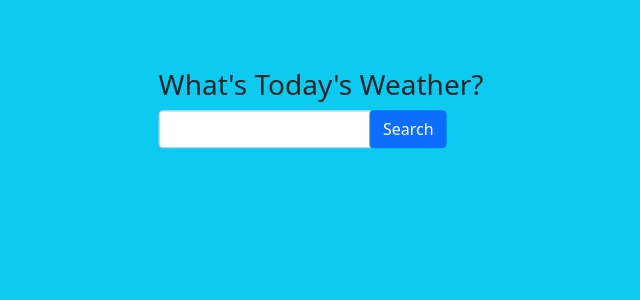
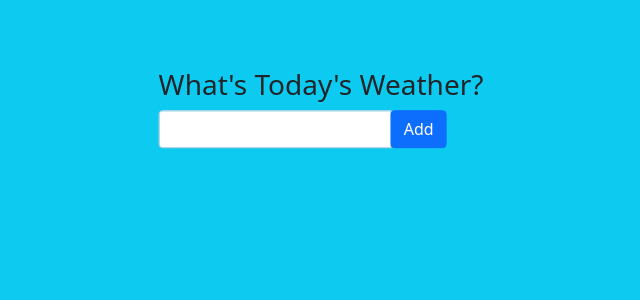
Before and after one commit to cassjs/weather-app, a Flask app: page / in a window 1280 px wide. Shown: the part 284-584 px from the top of the page, without its empty margins (319-959 px from the left). Run offline with Flask 2, Linux system fonts and the light colour scheme; data that the repository does not hold is empty.

Commit message:
modified and activated Add button

```diff
--- a/app.py
+++ b/app.py
@@ -28,7 +28,7 @@ def get_weather_data(city):
 
 ### ROUTES ###
 @app.route('/', methods=['GET'])
-def index_get():
+def index():
     # Create variable to hold ALL cities
     cities = City.query.all()
 
@@ -57,8 +57,8 @@ def index_get():
 
     return render_template('base.html', weather_data=weather_data)
 
-@app.route('/', methods=['POST'])
-def index_post():
+@app.route('/add/', methods=['POST'])
+def add():
     error_msg = ''
     newcity = request.form.get('city')
 
@@ -83,7 +83,7 @@ def index_post():
             print(error_msg)
 
 
-    return redirect(url_for('index_get'))
+    return redirect(url_for('index'))
 
 if __name__ == '__main__':
     app.run(debug=True)
--- a/templates/base.html
+++ b/templates/base.html
@@ -17,11 +17,11 @@
 
         <h3 class="text-center">What's Today's Weather?</h3>
 
-        <form method="POST">
+        <form action="{{ url_for('add') }}" method="POST">
             <div class="input-group mb-3" style="width: 18rem;">
                 <input type="text" class="form-control" name="city">
                 <div class="input-group-append">
-                    <button class="btn btn-primary" type="button">Search</button>
+                    <button class="btn btn-primary" type="submit">Add</button>
                 </div>
             </div>
         </form>
```
